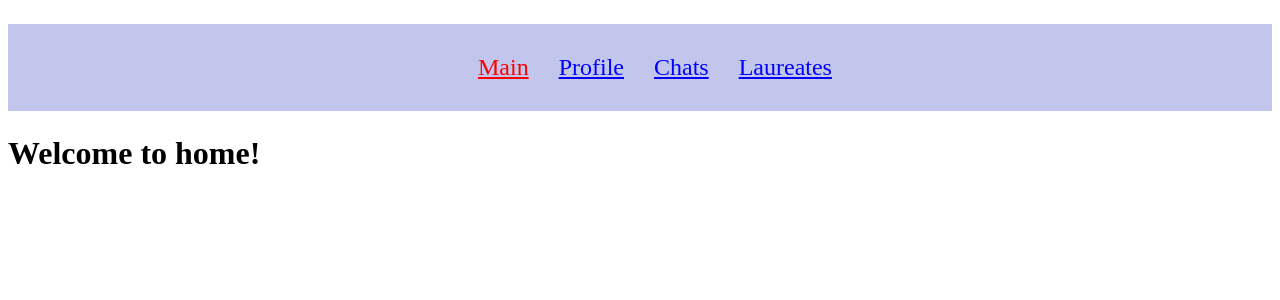
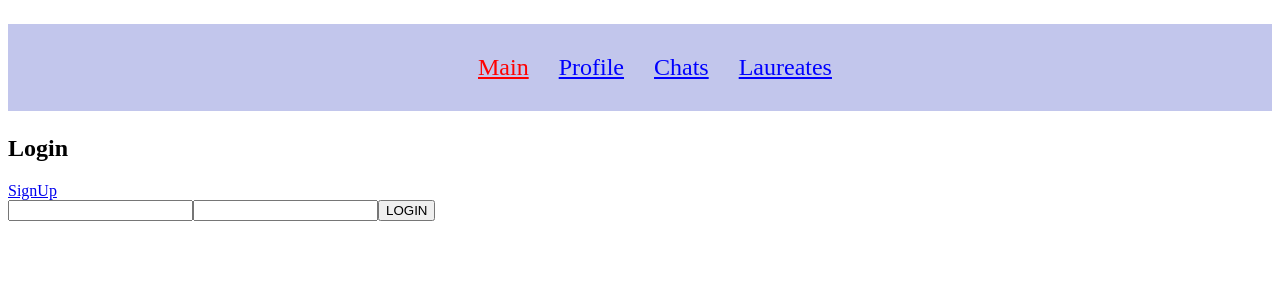
Before and after one commit to Zhbura/React, a React (Create React App) app: page / in a window 1280 px wide. Shown: the top 300 px of the page. Built offline with nearby package versions, Linux system fonts and the light colour scheme; no server answers.

Commit message:
Добавление аутентификации через firebase (email/password).

```diff
--- a/package.json
+++ b/package.json
@@ -9,6 +9,7 @@
     "@testing-library/jest-dom": "^5.16.5",
     "@testing-library/react": "^13.4.0",
     "@testing-library/user-event": "^13.5.0",
+    "firebase": "^9.17.1",
     "nanoid": "^4.0.0",
     "react": "^18.2.0",
     "react-dom": "^18.2.0",
--- a/src/App.js
+++ b/src/App.js
@@ -8,19 +8,44 @@ import { Laureates } from "./components/Laureates/Laureates";
 import { Chat } from "./components/Chat/Chat";
 import { store, persistor } from "./store";
 import { PersistGate } from "redux-persist/integration/react";
+import { PublicRoute } from "./components/PublicRoute/PublicRoute";
+import { useEffect, useState } from "react";
+import { PrivateRoute } from "./components/PrivateRoute/PrivateRoute";
+import { onAuthStateChanged } from "firebase/auth";
+import { auth } from "./servises/firebase";
 
 export const App = () => {
+  const [authed, setAuthed] = useState(false);
+
+  useEffect(() => {
+    const unsubscribe = onAuthStateChanged(auth, (user) => {
+      if (user) {
+        setAuthed(true);
+      } else {
+        setAuthed(false);
+      }
+    })
+    return unsubscribe;
+  }, [])
+
   return (
     <>
       <Provider store={store}>
         <PersistGate persistor={persistor}>
           <Routes>
-            <Route path='/' element={<Header />}>
-              <Route index element={<MainPage />} />
+            <Route path="/" element={<Header />}>
+              <Route path="/" element={<PublicRoute authed={authed} />}>
+                <Route index element={<MainPage />} />
+                <Route path="signup" element={<MainPage isSignUp />} />
+              </Route>
               <Route path="laureates" element={<Laureates />} />
-              <Route path="profile" element={<Profile />} />
-              <Route path="chats" element={<ChatList />}>
-                <Route path=":chatId" element={<Chat />} />
+              <Route path="profile" element={<PrivateRoute authed={authed} />}>
+                <Route index element={<Profile />} />
+              </Route>
+              <Route path="chats" element={<PrivateRoute authed={authed} />}>
+                <Route path="" element={<ChatList />}>
+                  <Route path=":chatId" element={<Chat />} />
+                </Route>
               </Route>
             </Route>
             <Route path="*" element={<h1>ERROR 404, PAGE NOT FOUND</h1>}></Route>
--- a/src/components/ChatList/ChatItem.js
+++ b/src/components/ChatList/ChatItem.js
@@ -1,5 +1,4 @@
 import { NavLink } from "react-router-dom";
-
 import { DeleteButton } from "./DeleteButton";
 
 export const ChatItem = ({ chat, onDeleteChat }) => (
--- a/src/components/MainPage/MainPage.js
+++ b/src/components/MainPage/MainPage.js
@@ -1 +1,61 @@
-export const MainPage = () => <h1>Welcome to home!</h1>
+import { useState } from "react";
+import { Link } from "react-router-dom";
+import { signUp, login } from "../../servises/firebase";
+
+export const MainPage = ({ isSignUp }) => {
+    const [email, setEmail] = useState('');
+    const [pass, setPass] = useState('');
+    const [error, setError] = useState('');
+
+    const handleChangeEmail = (e) => {
+        setEmail(e.target.value);
+    }
+
+    const handleChangePass = (e) => {
+        setPass(e.target.value);
+    }
+
+    const handleSignUp = async () => {
+        try {
+            await signUp(email, pass);
+        } catch (err) {
+            setError(err.message)
+        }
+    }
+
+    const handleSignIn = async () => {
+        try {
+            await login(email, pass);
+        } catch (err) {
+            setError(err.message)
+        }
+    }
+
+    const handleSubmit = (e) => {
+        e.preventDefault();
+
+        if (isSignUp) {
+            handleSignUp()
+        } else {
+            handleSignIn()
+        }
+
+        setEmail('');
+        setPass('');
+    }
+
+    return (
+        <>
+            <h2>{isSignUp ? "SignUp" : "Login"}</h2>
+            <Link to={`${isSignUp ? "/" : "/signup"}`}>
+                {!isSignUp ? "SignUp" : "Login"}
+            </Link>
+            <form onSubmit={handleSubmit}>
+                <input type="text" value={email} onChange={handleChangeEmail} />
+                <input type="password" value={pass} onChange={handleChangePass} />
+                <button>{!isSignUp ? "LOGIN" : "SIGNUP"}</button>
+                {error && <span>{error}</span>}
+            </form>
+        </>
+    )
+}
--- /dev/null
+++ b/src/components/PrivateRoute/PrivateRoute.js
@@ -0,0 +1,5 @@
+import { Navigate, Outlet } from "react-router-dom";
+
+export const PrivateRoute = ({ authed }) => {
+    return authed ? <Outlet /> : <Navigate to="/" replace />
+}
--- a/src/components/Profile/Profile.js
+++ b/src/components/Profile/Profile.js
@@ -2,6 +2,7 @@ import { useSelector, useDispatch } from "react-redux";
 import { changeShowName, changeName } from "../../store/profile/actions";
 import { useState } from "react";
 import { selectName, selectShowName } from "../../store/profile/selectors";
+import { logOut } from "../../servises/firebase";
 
 export const Profile = () => {
     const name = useSelector(selectName);
@@ -17,9 +18,19 @@ export const Profile = () => {
     const handleChangeName = () => {
         dispatch(changeName(value))
     }
+
+    const handleLogOut = async () => {
+        try {
+            await logOut();
+        } catch (err) {
+            console.log(err)
+        }
+    }
+
     return (
         <>
             <h1>Profile page</h1>
+            <button onClick={handleLogOut}>logOut</button>
             {showName && <h1>{name}</h1>}
             <label>
                 <input
--- /dev/null
+++ b/src/components/PublicRoute/PublicRoute.js
@@ -0,0 +1,5 @@
+import { Navigate, Outlet } from "react-router-dom";
+
+export const PublicRoute = ({ authed }) => {
+    return !authed ? <Outlet /> : <Navigate to="/profile" replace />
+}
--- /dev/null
+++ b/src/servises/firebase.js
@@ -0,0 +1,33 @@
+// Import the functions you need from the SDKs you need
+import { initializeApp } from "firebase/app";
+import {
+    getAuth,
+    createUserWithEmailAndPassword,
+    signInWithEmailAndPassword,
+    signOut,
+} from "firebase/auth";
+// TODO: Add SDKs for Firebase products that you want to use
+// https://firebase.google.com/docs/web/setup#available-libraries
+
+// Your web app's Firebase configuration
+const firebaseConfig = {
+    apiKey: "AIzaSyAtBgkEVLP4fhJFb1Ob7QcHaQj1QF78_EY",
+    authDomain: "projectchats-9e9e9.firebaseapp.com",
+    projectId: "projectchats-9e9e9",
+    storageBucket: "projectchats-9e9e9.appspot.com",
+    messagingSenderId: "755714981355",
+    appId: "1:755714981355:web:4698f15d3996b19e8dedae"
+};
+
+// Initialize Firebase
+const app = initializeApp(firebaseConfig);
+
+export const auth = getAuth(app);
+
+export const signUp = (email, pass) =>
+    createUserWithEmailAndPassword(auth, email, pass);
+
+export const login = (email, pass) =>
+    signInWithEmailAndPassword(auth, email, pass);
+
+export const logOut = () => signOut(auth);
```
Also changed, not shown: src/components/ChatList/ChatList.js (line endings or trailing spaces), src/components/ChatList/DeleteButton.js (line endings or trailing spaces), src/store/laureates/reducer.js (line endings or trailing spaces), 1 other file (tests, documents, lock files or other folders).
